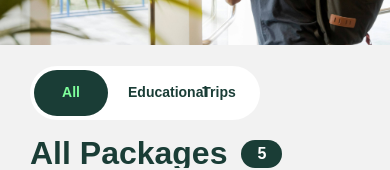
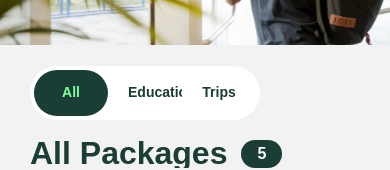
Before and after one commit to BimboAdesoye/MAVLON-TOUR, a React (Vite) app: page /programs in a window 390 px wide. Shown: the part 516-686 px from the top of the page. Built offline with nearby package versions, Linux system fonts and the light colour scheme; a web font is replaced by a local one.

Commit message:
made some adjustments to the packages component

```diff
--- a/src/Pages/Programs/Packages.jsx
+++ b/src/Pages/Programs/Packages.jsx
@@ -30,19 +30,31 @@ const Packages = () => {
             <div className=" rounded-[1000px] flex overflow-hidden p-[4px] bg-white">
               <button
                 onClick={() => filterItemsByTag(null)}
-                className="flex-1 w-[74px] lg:w-[120px] py-[10px] px-[20px] font-semibold text-sm lg:text-lg leading-[16.8px] lg:leading-[21.6px] h-[46px] lg:h-[52px] bg-darkgreen rounded-[1000px] text-mediumgreen "
+                className={`flex-1 w-[74px] lg:w-[120px] py-[10px] px-[20px] font-semibold text-sm lg:text-lg leading-[16.8px] lg:leading-[21.6px] h-[46px] lg:h-[52px] ${
+                  selectedTag === null
+                    ? " bg-darkgreen rounded-[1000px] text-mediumgreen"
+                    : "bg-white text-darkgreen"
+                }`}
               >
                 All
               </button>
               <button
                 onClick={() => filterItemsByTag("Academic")}
-                className="flex-1 w-[74px] lg:w-[120px] py-[10px] px-[20px] text-darkgreen font-semibold text-sm lg:text-lg leading-[16.8px] lg:leading-[21.6px] h-[46px] lg:h-[52px]"
+                className={`flex-1 w-[74px] lg:w-[120px] py-[10px] px-[20px] font-semibold text-sm lg:text-lg leading-[16.8px] lg:leading-[21.6px] h-[46px] lg:h-[52px] ${
+                  selectedTag === "Academic"
+                    ? "bg-darkgreen rounded-[100px] text-mediumgreen"
+                    : "bg-white text-darkgreen"
+                }`}
               >
                 Educational
               </button>
               <button
                 onClick={() => filterItemsByTag("Trip")}
-                className="flex-1 w-[74px] lg:w-[120px] py-[10px] px-[20px] text-darkgreen font-semibold text-sm lg:text-lg leading-[16.8px] lg:leading-[21.6px] h-[46px] lg:h-[52px]"
+                className={`flex-1 w-[74px] lg:w-[120px] py-[10px] px-[20px] text-darkgreen font-semibold text-sm lg:text-lg leading-[16.8px] lg:leading-[21.6px] h-[46px] lg:h-[52px] ${
+                  selectedTag === "Trip"
+                    ? "bg-darkgreen rounded-[100px] text-mediumgreen"
+                    : "bg-white text-darkgreen"
+                }`}
               >
                 Trips
               </button>
```
